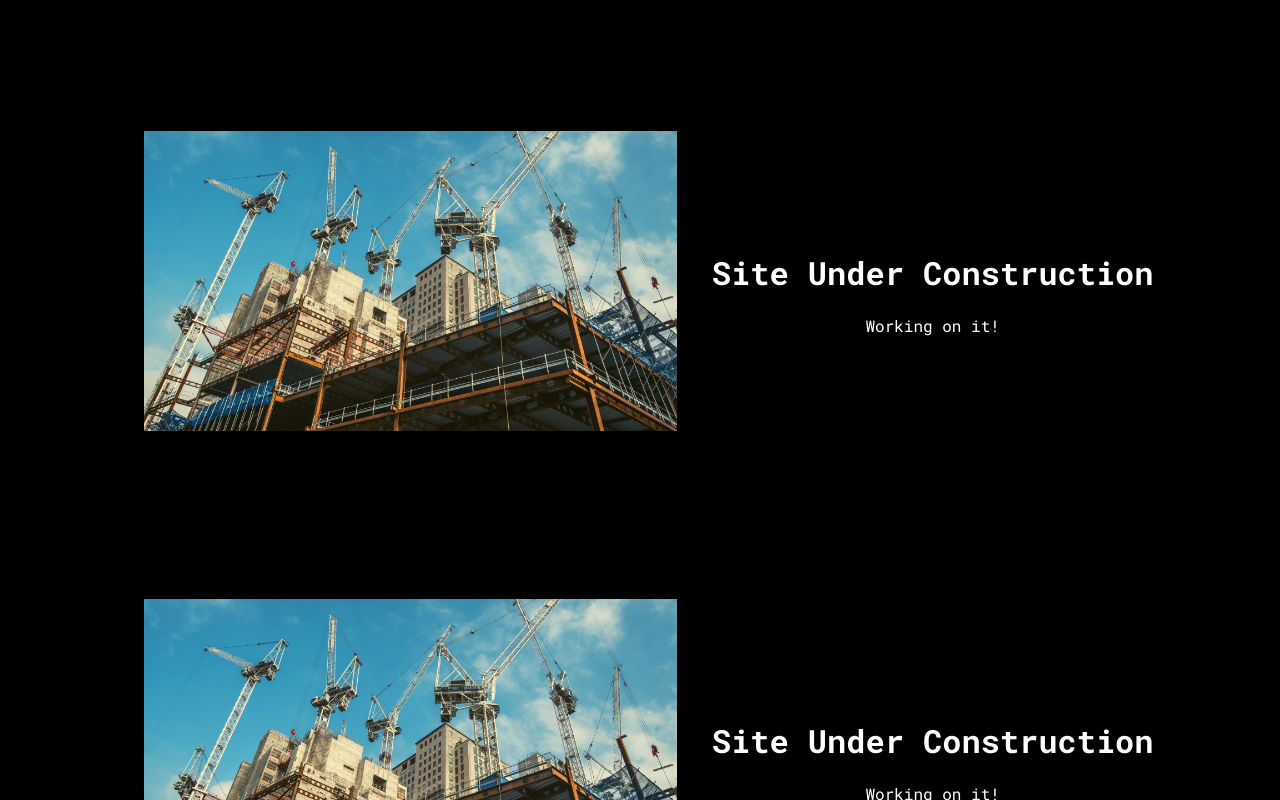
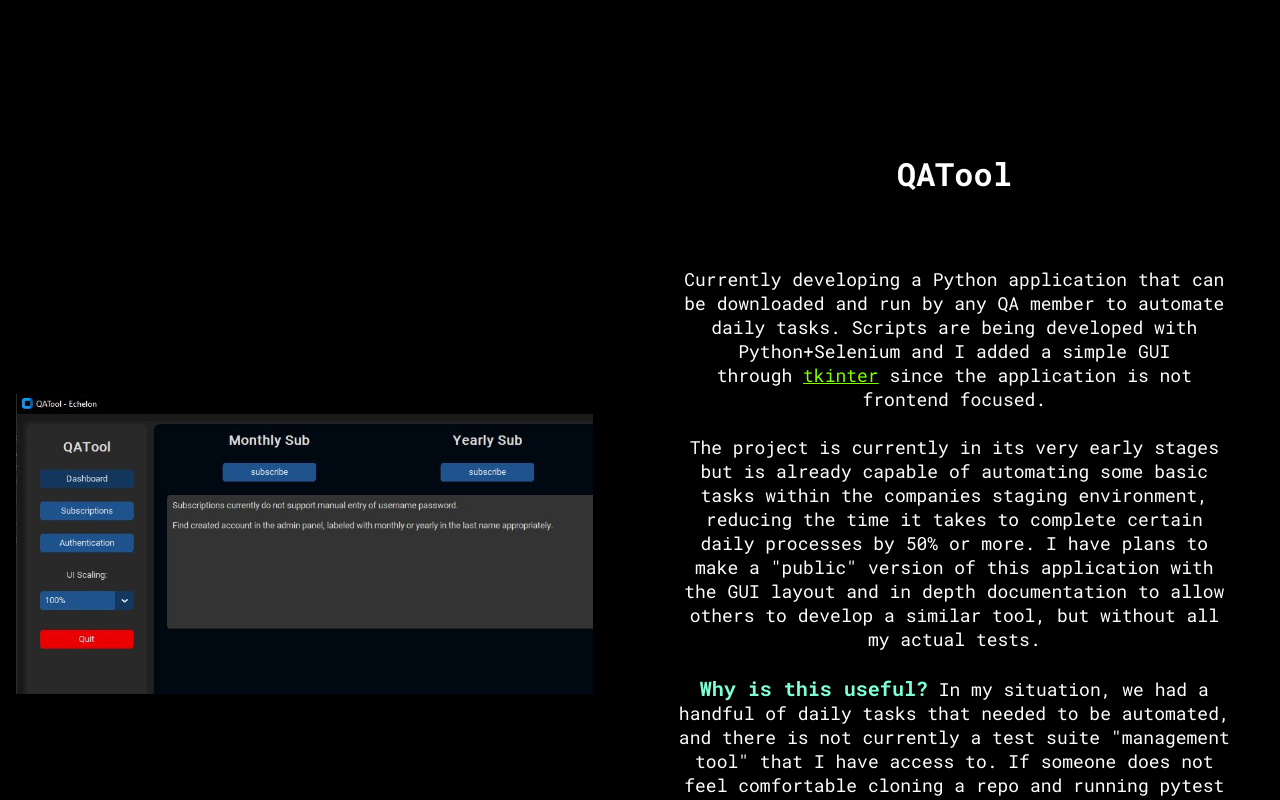
Before and after one commit to enzosromano/portfolio, a React (Create React App) app: page /portfolio/projects in a window 1280 px wide. Shown: the part 1140-1940 px from the top of the page. Built offline with nearby package versions, Linux system fonts and the light colour scheme.

Commit message:
Update to projects page

```diff
--- a/src/pages/Projects.tsx
+++ b/src/pages/Projects.tsx
@@ -9,7 +9,7 @@ export default function Projects() {
             <div className="projects">
                 <ProjectDisplay
                     image="images/hackucf.png"
-                    alt="test"
+                    alt="hack ucf logo"
                     title="CyberSecurity Competition Scoreboard"
                     text={<p>
                     Tasked with creating the scoreboard that the <b>Collegiate Cyber Defense Club @ UCF </b>
@@ -37,12 +37,28 @@ export default function Projects() {
                 </ProjectDisplay>
 
                 <ProjectDisplay
-                    image="images/construction.jpg"
-                    alt="test"
-                    title="Site Under Construction"
-                    text="
-                    Working on it!
-                    ">
+                    image="images/QATool.jpg"
+                    alt="image of QATool user interface"
+                    title="QATool"
+                    text={<p>
+                        Currently developing a Python application that can be downloaded and run by any QA member to automate daily tasks.
+                        Scripts are being developed with Python+Selenium and I added a simple GUI through&nbsp;
+                            <a href="https://docs.python.org/3/library/tkinter.html" target="_blank" rel="noreferrer">tkinter</a>
+                        &nbsp;since the application is not frontend focused.
+                        <br></br><br></br>
+
+                        The project is currently in its very early stages but is already capable of automating some basic tasks within
+                        the companies staging environment, reducing the time it takes to complete certain daily processes by 50% or more.
+                        I have plans to make a "public" version of this application with the GUI layout and in depth documentation to
+                        allow others to develop a similar tool, but without all my actual tests.
+
+                        <br></br><br></br>
+                        <b>Why is this useful?</b> In my situation, we had a handful of daily tasks that needed to be automated, and there
+                        is not currently a test suite "management tool" that I have access to. If someone does not feel comfortable cloning a
+                        repo and running pytest manually through the command line, this allows them the full funcionality of the written automation
+                        tests with an easily digestible GUI to facilitate everything.
+                        </p>
+                        }>
                 </ProjectDisplay>
 
                 <ProjectDisplay
```
Also changed, not shown: public/images/QATool.jpg (added).
